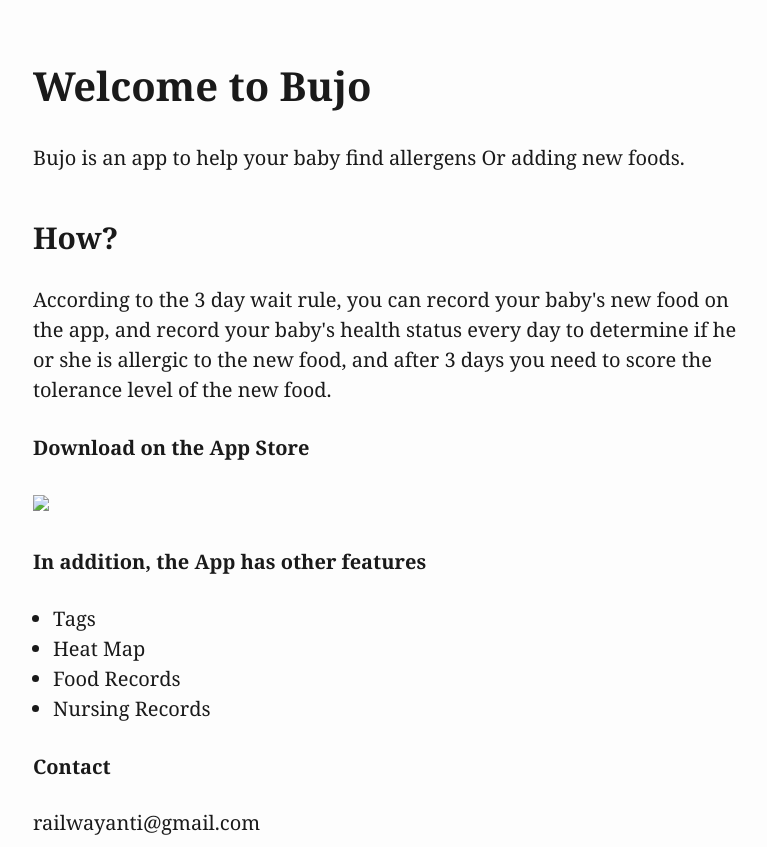
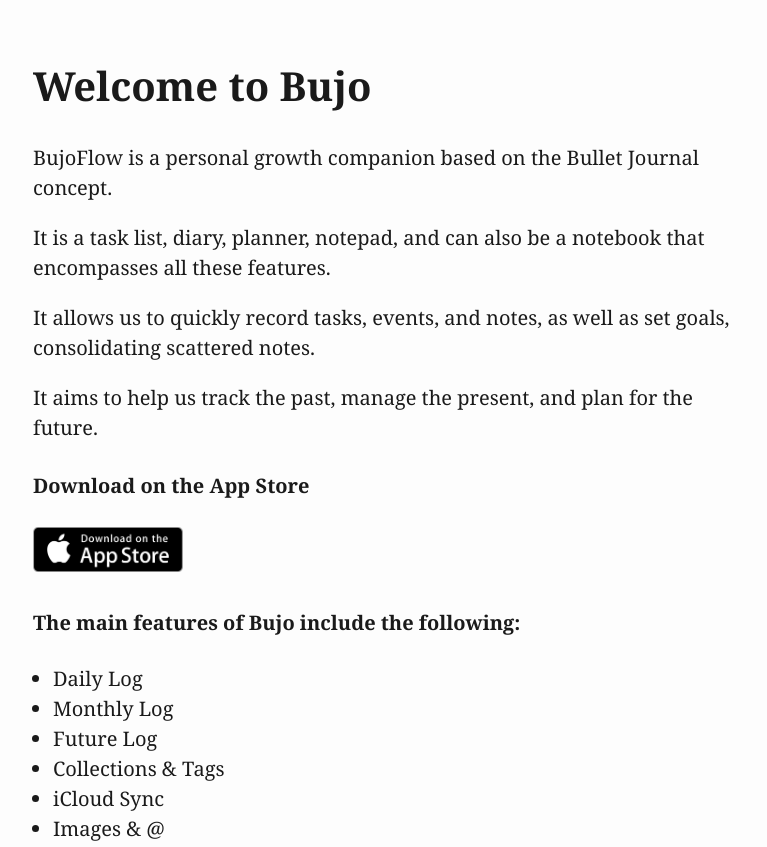
Before and after one commit to RailwayAnti/Bujo_Website, a plain HTML site: page index_en.html in a window 1280 px wide. Shown: the top 847 px of the page, without its empty margins (247-1014 px from the left). Drawn offline with Linux system fonts and the light colour scheme.

Commit message:
更新图标

```diff
--- a/index.html
+++ b/index.html
@@ -3,9 +3,10 @@
 
 <head>
   <meta charset="utf-8" />
+  <link rel="icon" type="image/x-icon" href="./imgs/favicon.ico" />
   <meta name="generator" content="pandoc" />
   <meta name="viewport" content="width=device-width, initial-scale=1.0, user-scalable=yes" />
-  <title>Anti</title>
+  <title>Bujo</title>
   <style>
     html {
       line-height: 1.5;
@@ -229,13 +230,13 @@
 </head>
 
 <body>
-  <h1 id="欢迎使用Anti">欢迎使用Bujo</h1>
+  <h1 id="欢迎使用Bujo">欢迎使用Bujo</h1>
   <p>您在使用中有任何问题或者疑问，可以发送邮件到railwayanti@gmail.com，我们将会尽快给您答复！</p>
   <ul>
     <li><a href="https://ads-flow-rwd.craft.me/luKzpTIWFSrP35">查看隐私条款</a></li>
   </ul>
   <ul>
-    <li><a href="./terms.html">https://ads-flow-rwd.craft.me/g0efDeP5N31Sa3</a></li>
+    <li><a href="https://ads-flow-rwd.craft.me/g0efDeP5N31Sa3">查看用户协议</a></li>
   </ul>
 </body>
 
--- a/index_en.html
+++ b/index_en.html
@@ -3,9 +3,10 @@
 
 <head>
   <meta charset="utf-8" />
+  <link rel="icon" type="image/x-icon" href="./imgs/favicon.ico" />
   <meta name="generator" content="pandoc" />
   <meta name="viewport" content="width=device-width, initial-scale=1.0, user-scalable=yes" />
-  <title>Anti</title>
+  <title>Bujo</title>
   <style>
     html {
       line-height: 1.5;
@@ -230,19 +231,22 @@
 
 <body>
   <h1 id="欢迎使用Bujo">Welcome to Bujo</h1>
-  <p>Bujo is an app to help your baby find allergens Or adding new foods.</p>
-  <h2>How?</h2>
-  <p>According to the 3 day wait rule, you can record your baby's new food on the app, and record your baby's health status every day to determine if he or she is allergic to the new food, and after 3 days you need to score the tolerance level of the new food.</p>
+  <p>BujoFlow is a personal growth companion based on the Bullet Journal concept.</p>
+  <p>It is a task list, diary, planner, notepad, and can also be a notebook that encompasses all these features.</p>
+  <p>It allows us to quickly record tasks, events, and notes, as well as set goals, consolidating scattered notes.</p>
+  <p>It aims to help us track the past, manage the present, and plan for the future.</p>
   <h4>Download on the App Store</h4>
   <a href="https://apps.apple.com/us/app/anti-%E6%95%8F%E5%AE%9D%E5%BF%85%E5%A4%87%E6%8E%92%E6%95%8F%E5%8A%A9%E6%89%8B/id6447150977">
     <img src="./imgs/appstore.webp" style="width: 150px;height: auto;">
   </a>
-  <h4>In addition, the App has other features</h4>
+  <h4>The main features of Bujo include the following:</h4>
   <ul>
-    <li>Tags</li>
-    <li>Heat Map</li>
-    <li>Food Records</li>
-    <li>Nursing Records</li>
+    <li>Daily Log</li>
+    <li>Monthly Log</li>
+    <li>Future Log</li>
+    <li>Collections & Tags</li>
+    <li>iCloud Sync</li>
+    <li>Images & @</li>
   </ul>
   <h4>Contact</h4>
   <p>railwayanti@gmail.com</p>
```
Also changed, not shown: imgs/appstore.webp (added), imgs/favicon.ico (added), 2 other files.
